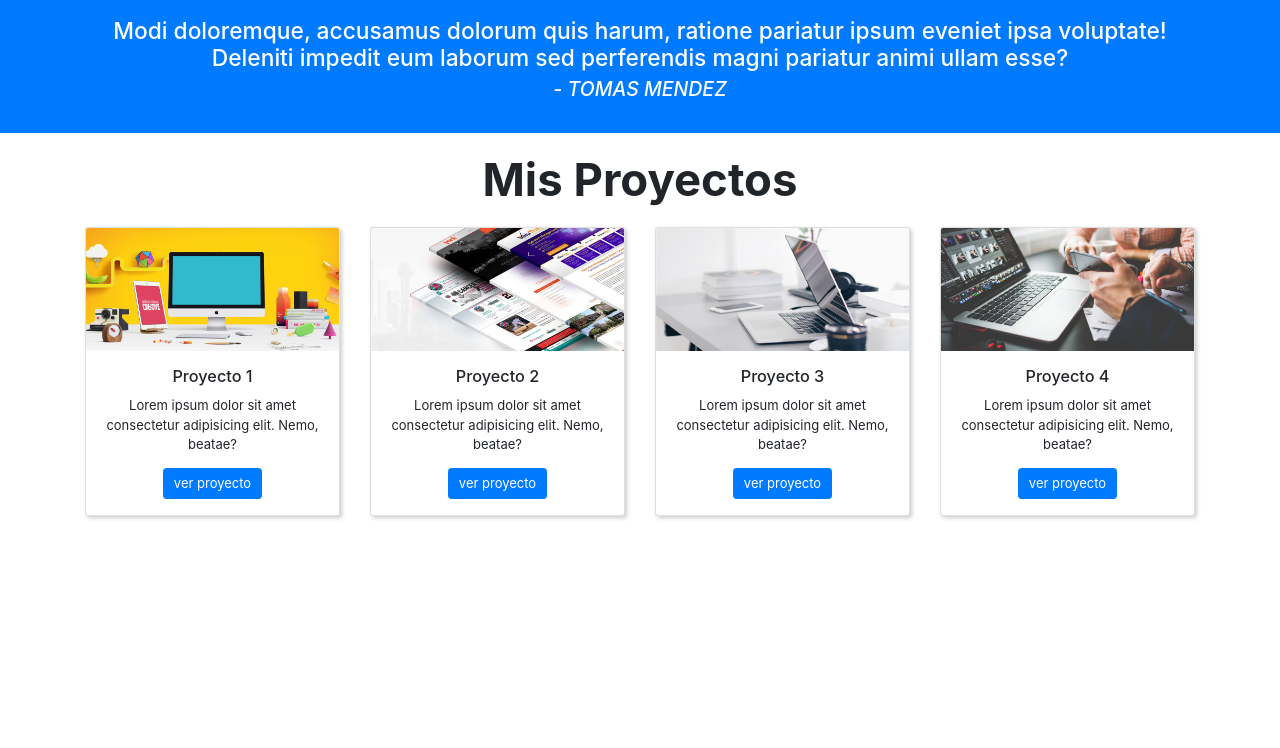
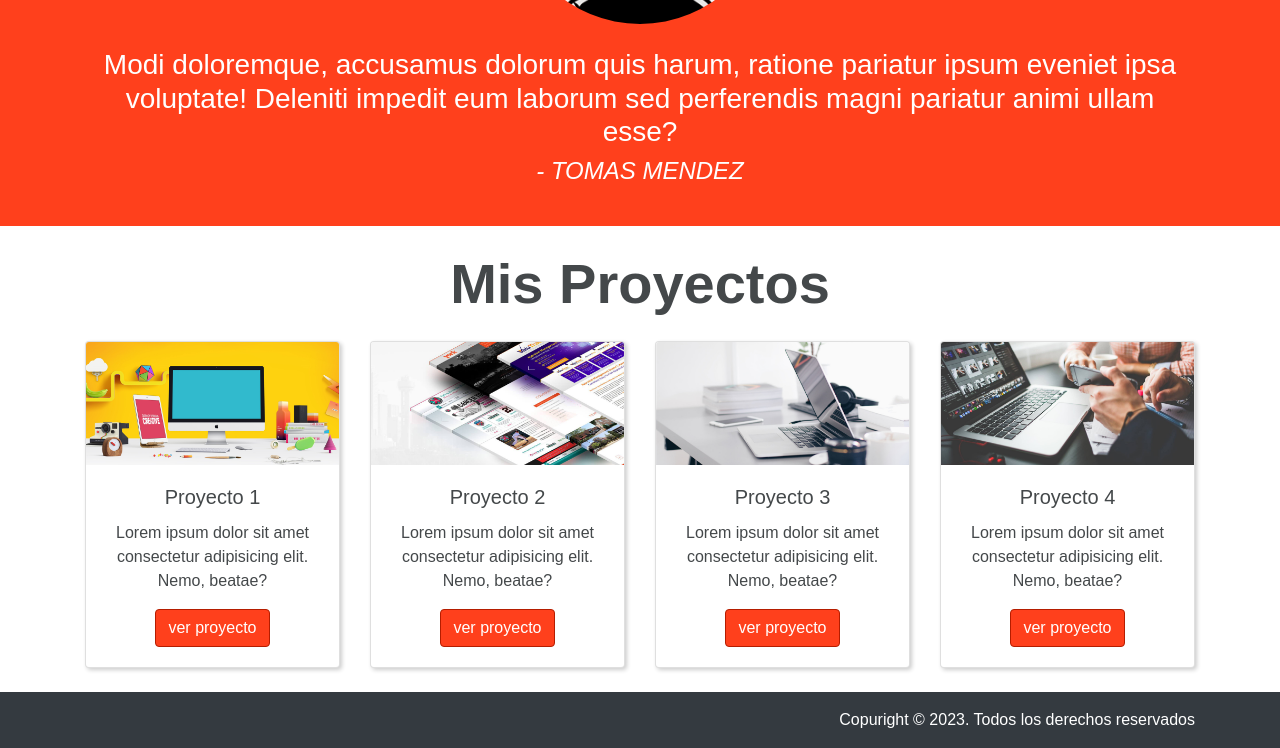
Before and after one commit to cruzmaldonado/blog-tomas-bootstrap, a plain HTML site: page index.html in a window 1280 px wide. Shown: the part 730-1478 px from the top of the page. Before the commit the page ends 1266 px from the top, so only its background shows below. Drawn offline with Linux system fonts and the light colour scheme.

Commit message:
proyecto terminado

```diff
--- a/index.html
+++ b/index.html
@@ -134,7 +134,15 @@
 
     </section>
 
+    <!--Footer-->
 
+    <footer class="pie-de-pagina text-center text-md-right bg-dark text-white">
+        <div class="container">
+
+            <p class="m-0 py-3 ">Copuright © 2023. Todos los derechos reservados</p>
+        </div>
+
+    </footer>
 
     <!-- Optional JavaScript -->
     <!-- jQuery first, then Popper.js, then Bootstrap JS -->
--- a/scss/style.scss
+++ b/scss/style.scss
@@ -2,10 +2,44 @@
 //      PATRON DE COLORES
 //---------------------------
 
-$text:red;
-$principal:orange;
-$secundario:blue;
+$principal:#ff401c;
 
+$text:#44484a;
+
+/*---------------------------------------
+Sobreescribiendo los estilos de bootstrap
+---------------------------------------*/
+.bg-primary {
+    background-color:$principal !important;
+}
+.text-primary {
+    color: $principal !important;
+}
+.btn-primary {
+
+    background-color: $principal !important;
+    border-color: darken($principal,20%) !important;
+}
+.btn-primary:hover,
+.btn-primary:focus
+ {
+    background-color: darken($principal,10%) !important;
+
+}
+.btn-primary:active
+ {
+    background-color: darken($principal,20%) !important;
+    border-color: darken($principal,30%) !important;
+}
+.btn-primary:focus
+ {
+    box-shadow: 0 0 0 0.2rem rgba($principal,.5) !important;
+
+}
+
+
+//? Esto es una forma de oscurecer colores propias de sass border-color: darken($principal,40%) !important;
+//? este sirve para transparencias de un color box-shadow: 0 0 0 0.2rem rgba($principal,.5) !important;
 
 /*---------------
 ESTILOS DEL DISEÑO
@@ -13,7 +47,12 @@ ESTILOS DEL DISEÑO
 html{
     font-size:13px ;
 }
-
+body{
+    color:$text;
+    font-family: 'Lato', sans-serif;
+    font-family: 'Montserrat', sans-serif;
+    font-family: 'Poppins', sans-serif;
+}
 .card {
     /* Tamaño original de la tarjeta */
 
@@ -29,3 +68,12 @@ html{
   /* Sombra más pronunciada */
   box-shadow: 4px 4px 8px rgba(0, 0, 0, 0.3);
   }
+
+ /*---------------
+SHOW DE LOS MEDIAS QUERIES
+---------------*/
+@media (min-width: 768px){
+    html{
+        font-size: 16px;
+    }
+}
```
Also changed, not shown: css/style.css, 1 other file.
